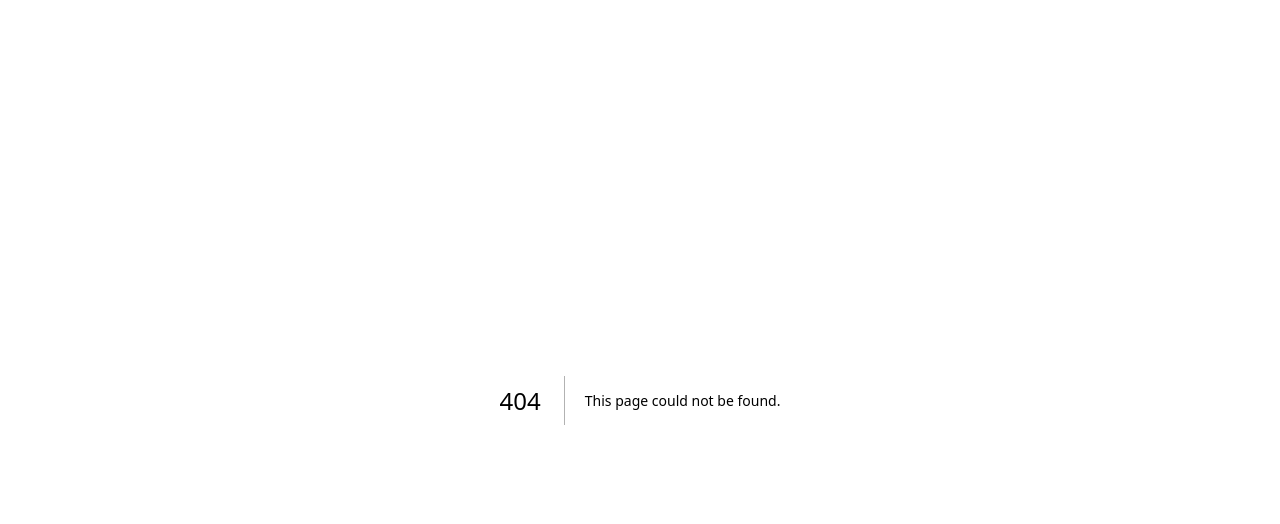
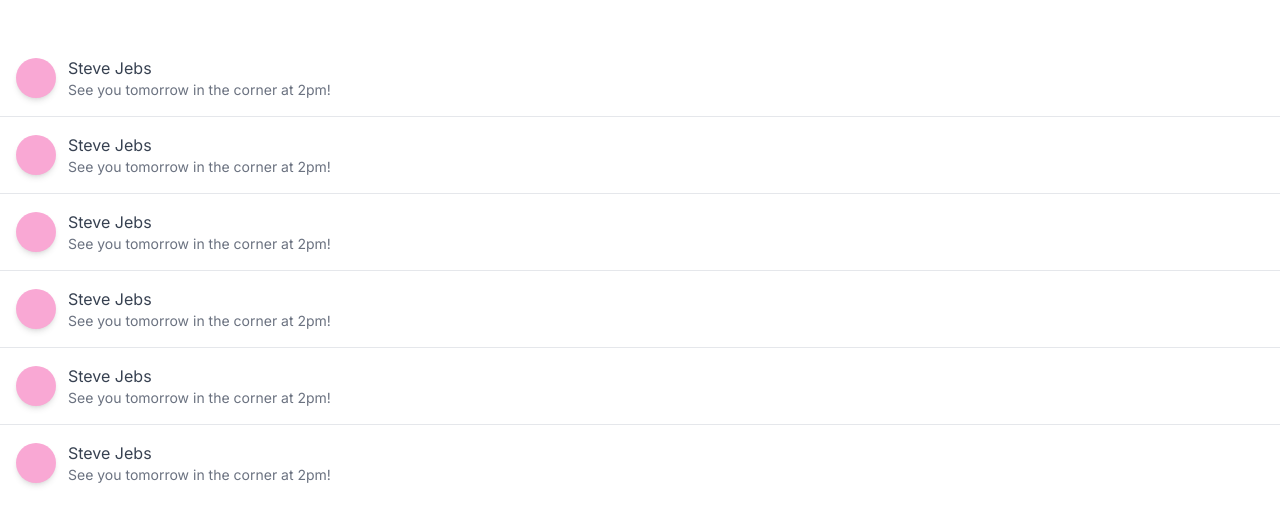
Before and after one commit to sdfwefk11/next-market, a Next.js app: page /chats in a window 1280 px wide. Before the commit this address had no page. Shown: the top 524 px of the page. Built offline with nearby package versions, Linux system fonts and the light colour scheme.

Commit message:
Chat Page & Write Page

```diff
--- /dev/null
+++ b/src/app/chats/page.tsx
@@ -0,0 +1,17 @@
+export default function Chats() {
+  return (
+    <div className="py-10 divide-y-[1px]">
+      {[1, 2, 3, 4, 5, 6].map((_, key) => (
+        <div key={key} className="px-4 flex items-center space-x-3 py-4">
+          <div className="w-10 h-10 rounded-full bg-pink-300 shadow-md" />
+          <div className="cursor-pointer">
+            <p className="text-gray-700">Steve Jebs</p>
+            <p className="text-sm text-gray-500">
+              See you tomorrow in the corner at 2pm!
+            </p>
+          </div>
+        </div>
+      ))}
+    </div>
+  );
+}
--- /dev/null
+++ b/src/app/community/write/page.tsx
@@ -0,0 +1,14 @@
+export default function Write() {
+  return (
+    <form className="px-4 py-10">
+      <textarea
+        rows={4}
+        placeholder="Ask a question!"
+        className="mt-1 shadow-sm w-full rounded-md border border-gray-300 focus:ring-emerald-600 focus:outline-none focus:border-emerald-600"
+      />
+      <button className="bg-emerald-500 hover:text-orange-300 hover:bg-emerald-600 mt-2 shadow-md text-white rounded-md border-transparent py-2 px-4 text-sm font-medium focus:ring-2 focus:ring-offset-2 focus:ring-emerald-500 focus:outline-none transition w-full">
+        Submit
+      </button>
+    </form>
+  );
+}
```
